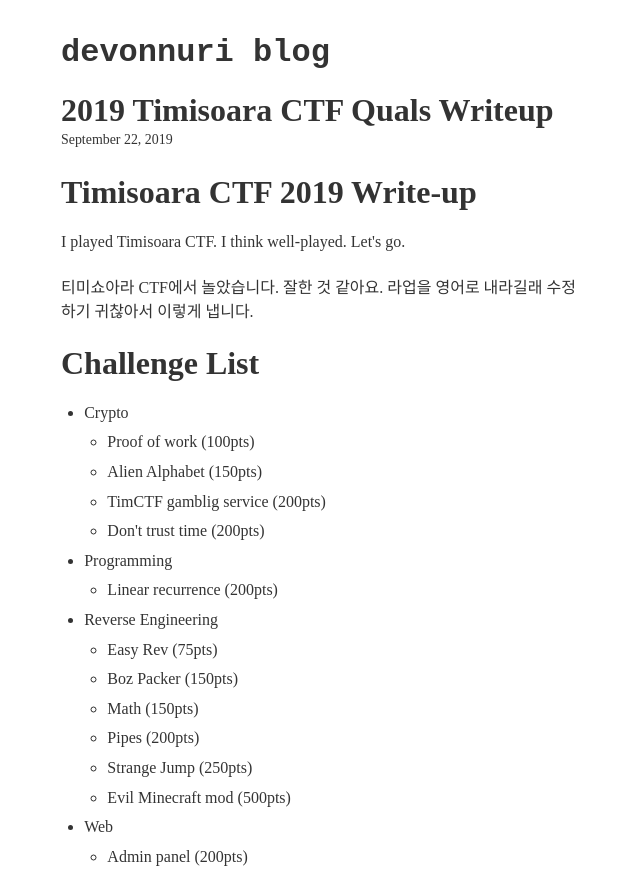
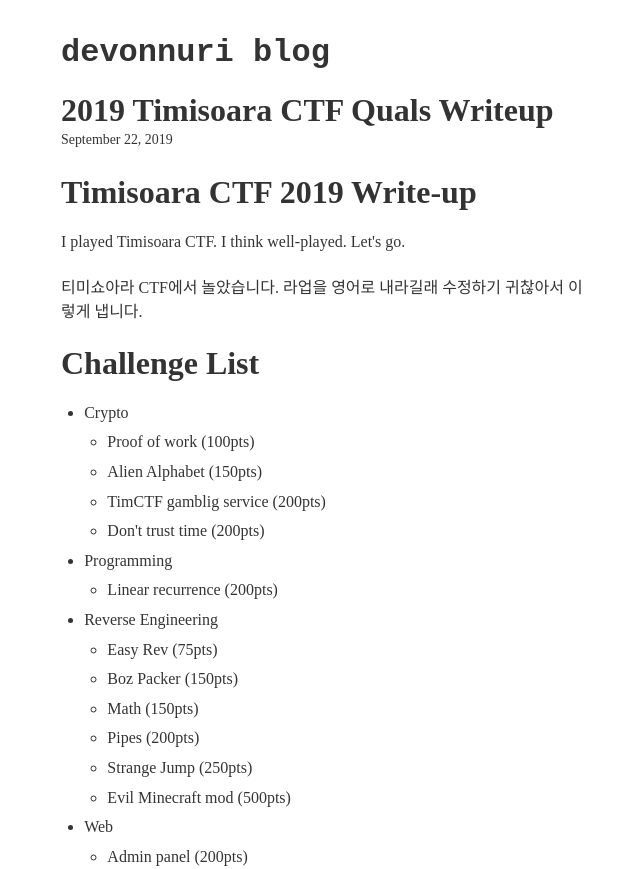
Before and after one commit to devonnuri/gatsby-blog, a Gatsby site: page /2019-timisoara-quals/ in a window 1280 px wide. Shown: the top 869 px of the page, without its empty margins (318-958 px from the left). Built offline with nearby package versions, Linux system fonts and the light colour scheme; Gatsby itself is replaced by a stand-in of ours; some packages are replaced by stand-ins of ours; what typography-theme-irving would draw is missing.

Commit message:
Remove bluff

```diff
--- a/content/blog/2019-timisoara-quals/index.md
+++ b/content/blog/2019-timisoara-quals/index.md
@@ -7,7 +7,7 @@
 
 I played Timisoara CTF. I think well-played. Let's go.
 
-티미쇼아라 CTF에서 놀았습니다. 잘한 것 같아요. 라업을 영어로 내라길래 수정하기 귀찮아서 이렇게 냅니다.
+티미쇼아라 CTF에서 놀았습니다. 라업을 영어로 내라길래 수정하기 귀찮아서 이렇게 냅니다.
 
 # Challenge List
 
```
